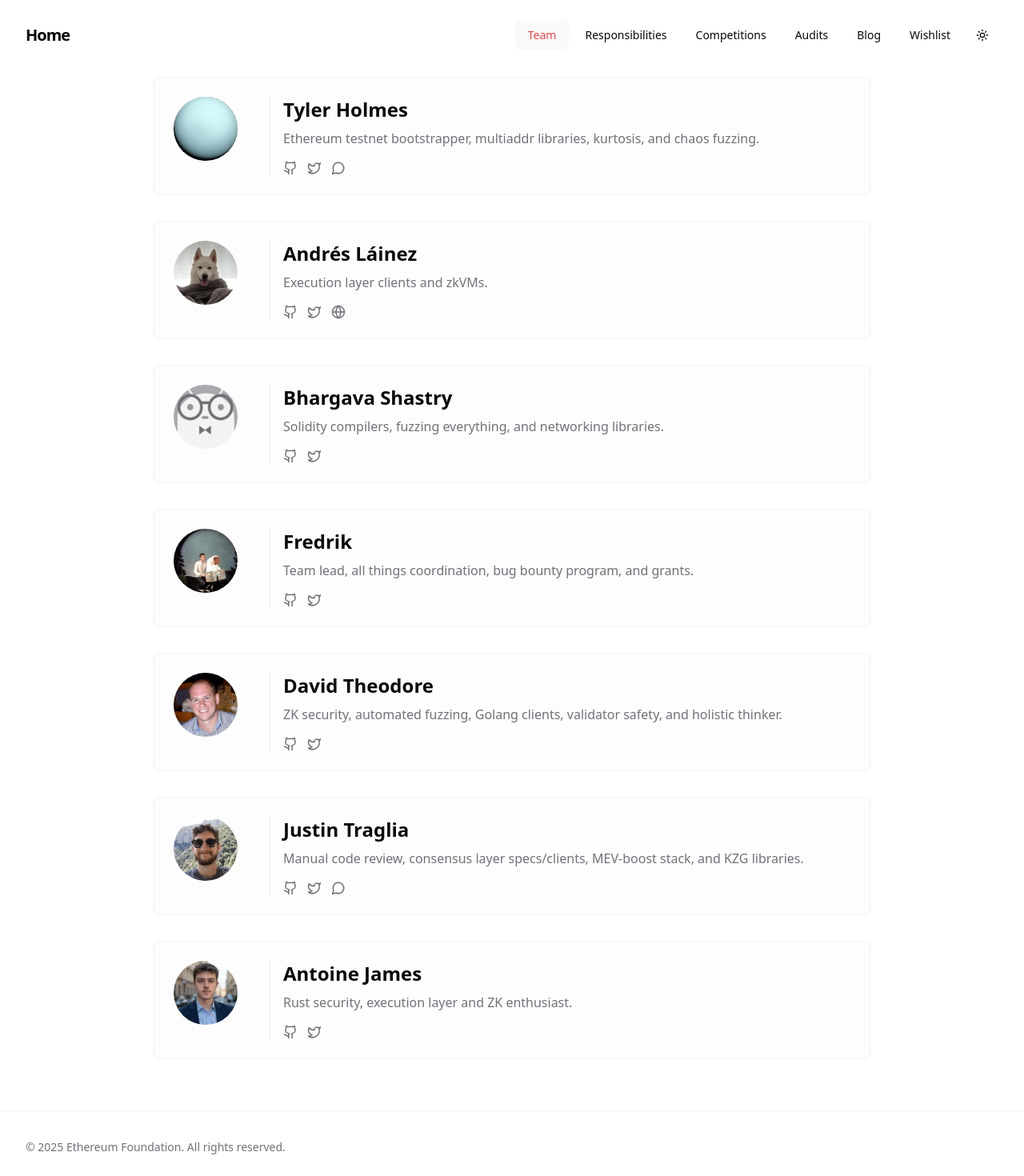
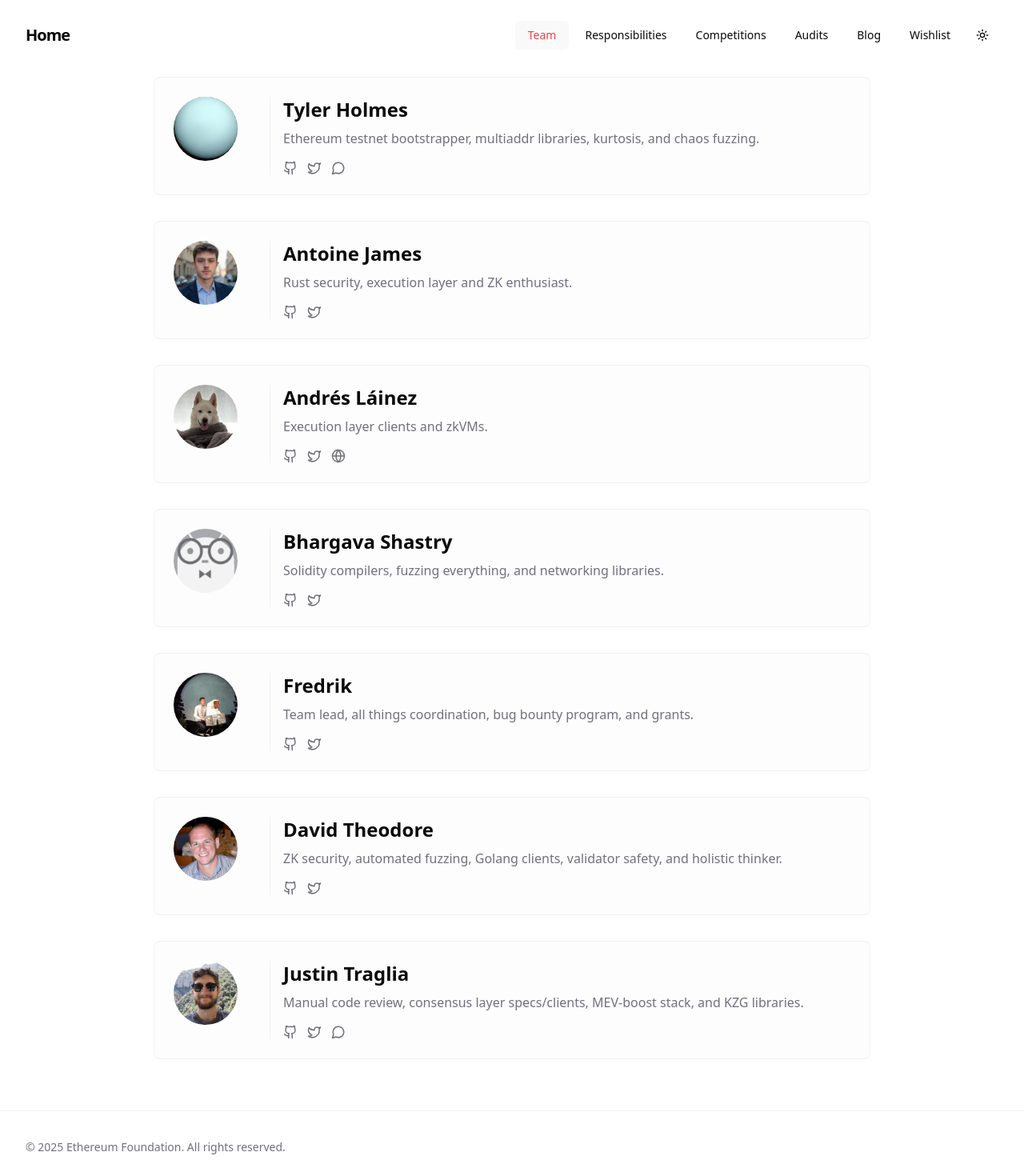
Before and after one commit to ethereum/protocol-security, a React (Vite) app: page /team in a window 1280 px wide. Shown: the top 1470 px of the page at 80% size. Built offline with nearby package versions, Linux system fonts and the light colour scheme.

Commit message:
Update team.tsx

```diff
--- a/src/pages/team.tsx
+++ b/src/pages/team.tsx
@@ -20,6 +20,13 @@
     twitter: 'https://x.com/0xTylerHolmes',
     signal: 'https://signal.me/#eu/qsVdOw5jn9jVo71b5UScjn7ZqaLOv84eceT3u2_Ic5JmoEt8x35K-bSXjdnGs5zs',
     image: '/images/tyler.jpeg',
+  },
+  {
+    name: 'Antoine James',
+    description: 'Rust security, execution layer and ZK enthusiast.',
+    github: 'https://github.com/0xMushow',
+    twitter: 'https://x.com/0xMushow',
+    image: '/images/antoine.jpeg',
   },
   {
     name: 'Andrés Láinez',
@@ -57,13 +64,6 @@
     twitter: 'https://x.com/JustinTraglia',
     signal: 'https://signal.me/#eu/nFqTWX1iPknqfQa93CuYl6iLjGyKylI3gTPq__SeNTkhGd3w1TBFZ5cwoRH7hFzI',
     image: '/images/justin.png',
-  },
-  {
-    name: 'Antoine James',
-    description: 'Rust security, execution layer and ZK enthusiast.',
-    github: 'https://github.com/0xMushow',
-    twitter: 'https://x.com/0xMushow',
-    image: '/images/antoine.jpeg',
   }
 ];
 
```
